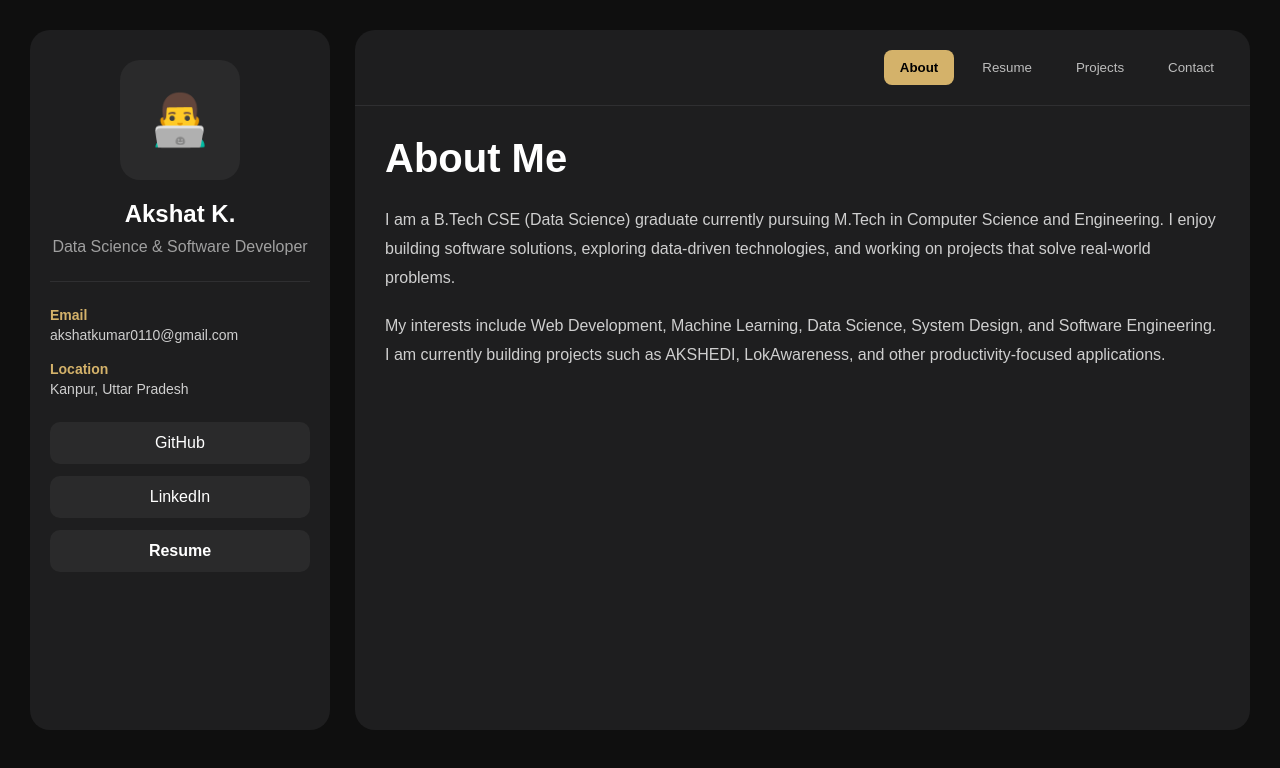
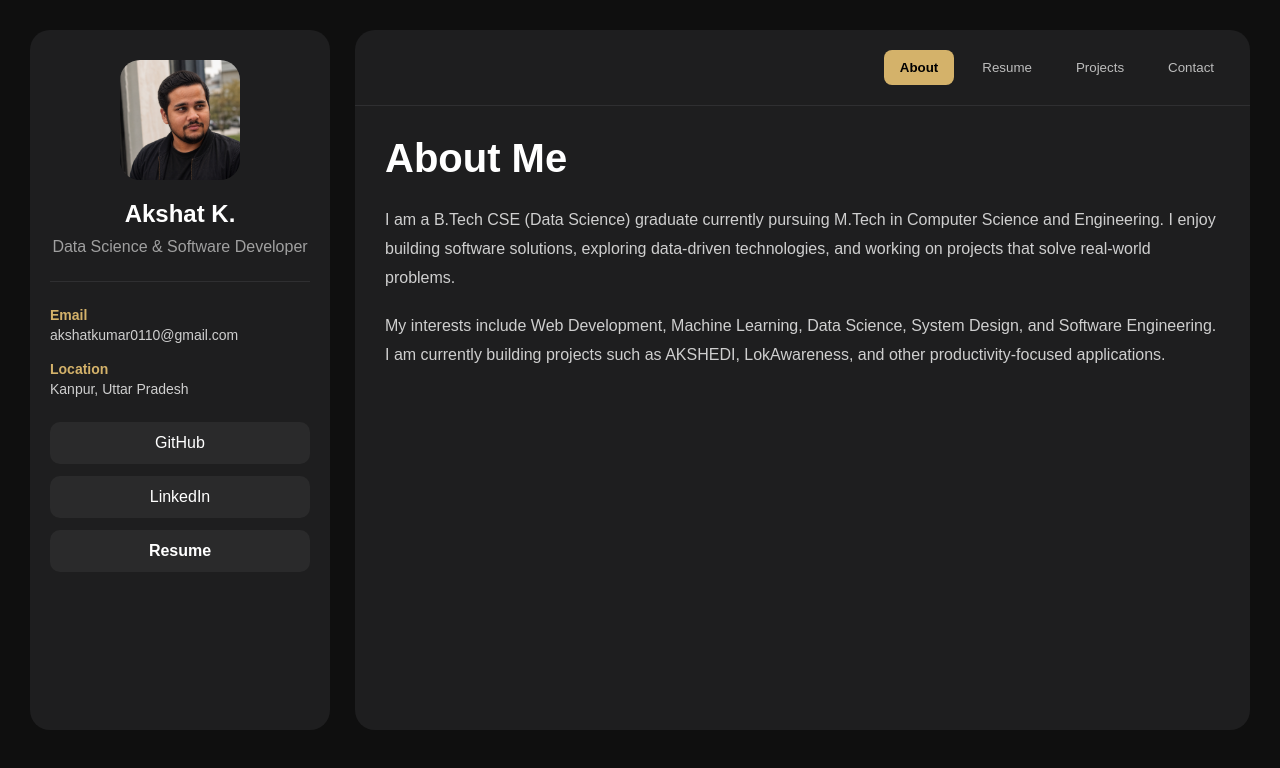
Before and after one commit to AKSHAT-KUMAR-14/akshat-portfolio, a React (Vite) app: page / in a window 1280 px wide. Shown: the top 768 px of the page. Built offline with nearby package versions, Linux system fonts and the light colour scheme.

Commit message:
Update Profile Picture

```diff
--- a/src/components/Sidebar.jsx
+++ b/src/components/Sidebar.jsx
@@ -1,12 +1,17 @@
 import "../styles/sidebar.css";
 import { profile } from "../data/portfolioData";
+import profilePic from "../assets/profile.jpg";
 
 function Sidebar() {
     return (
         <div className="sidebar">
             <div className="profile-section">
                 <div className="avatar">
-                    👨‍💻
+                    <img
+                        src={profilePic}
+                        alt="Akshat Kumar"
+                        className="profile-image"
+                    />
                 </div>
 
                 <h2>{profile.name}</h2>
--- a/src/styles/sidebar.css
+++ b/src/styles/sidebar.css
@@ -15,13 +15,16 @@
 
   border-radius: 20px;
 
+  overflow: hidden;
+
   background: #2a2a2b;
+}
 
-  display: flex;
-  justify-content: center;
-  align-items: center;
+.profile-image {
+  width: 100%;
+  height: 100%;
 
-  font-size: 50px;
+  object-fit: cover;
 }
 
 .profile-section h2 {
```
Also changed, not shown: src/assets/profile.jpg (added).
